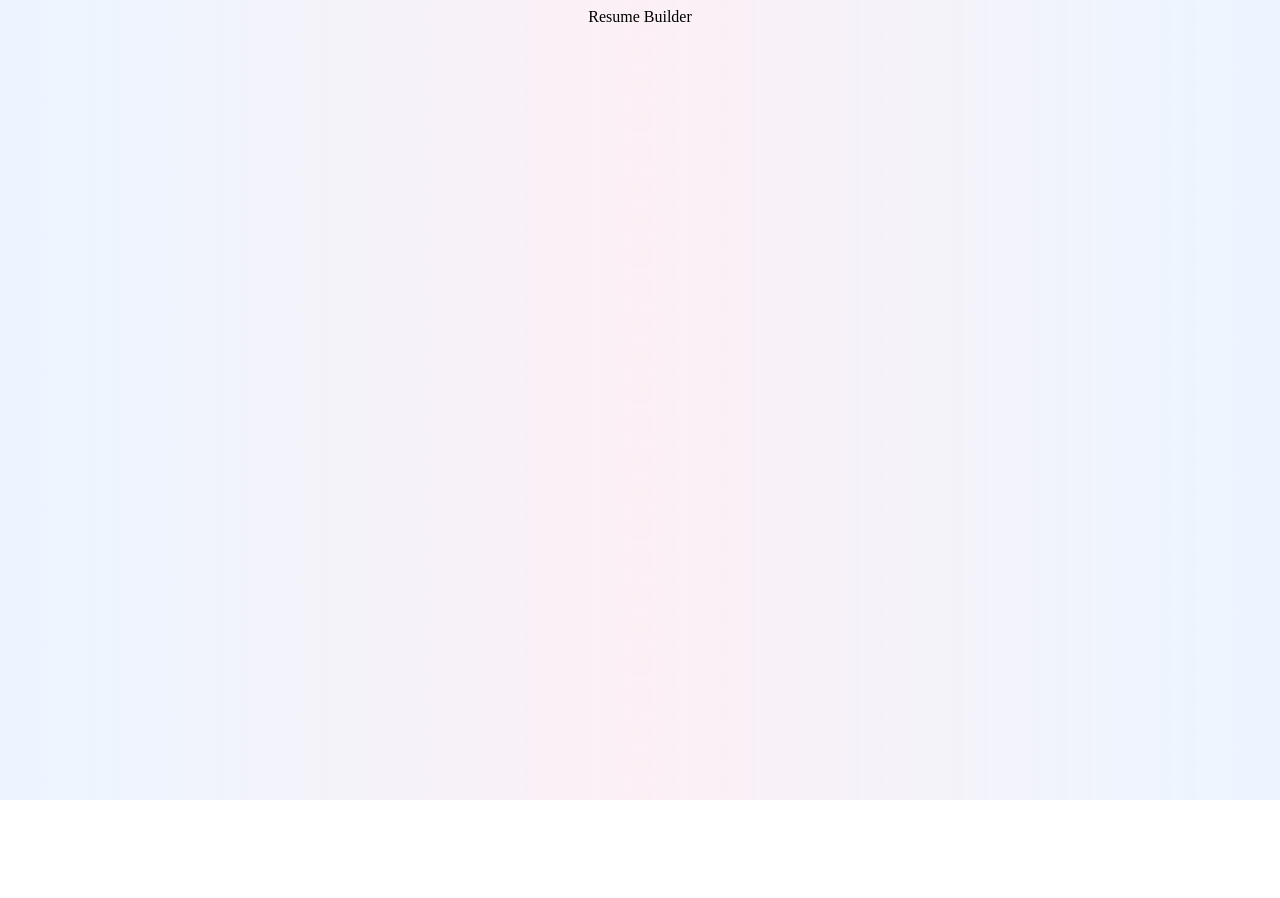
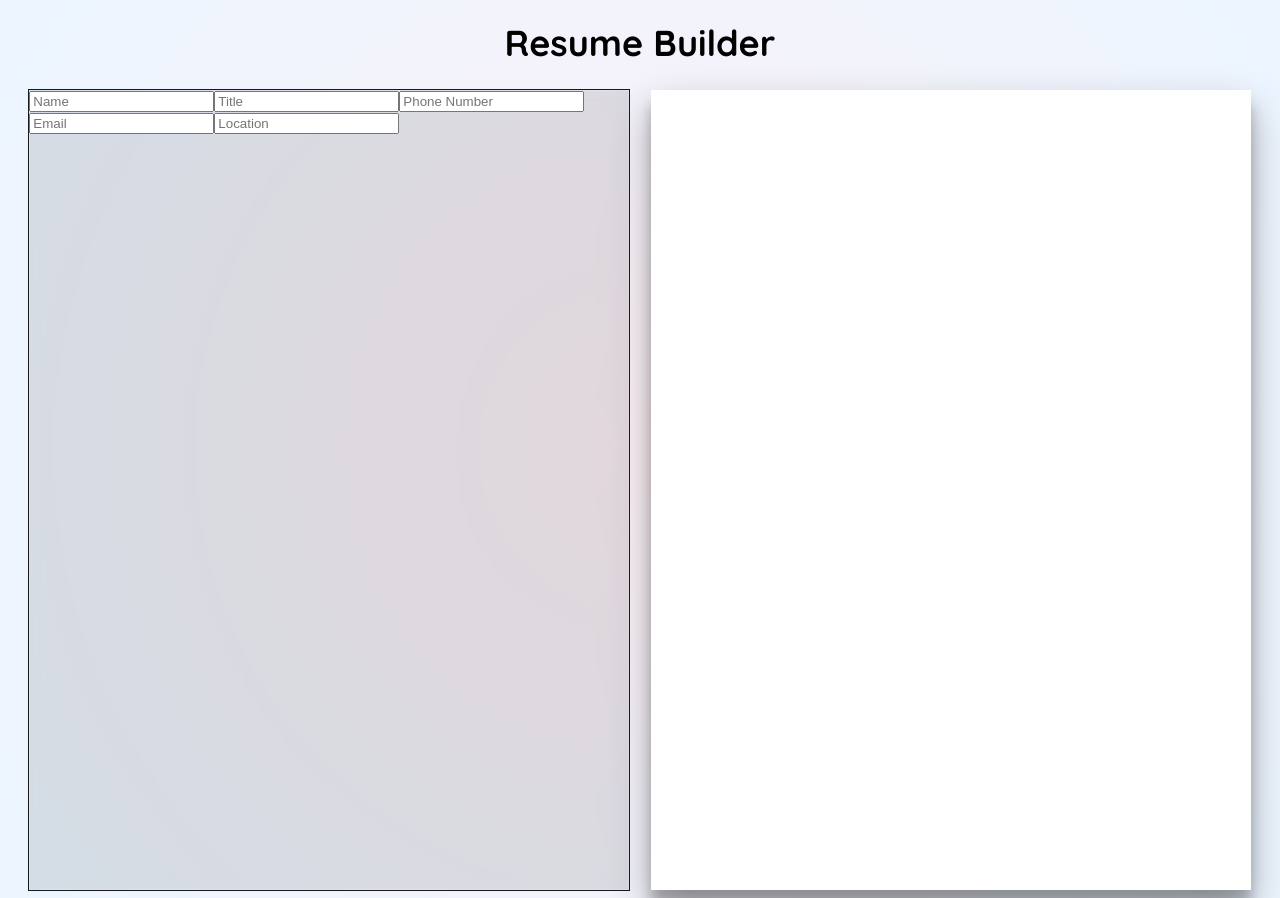
Before and after one commit to Faith-Gray/CV-Application, a React (Vite) app: page / in a window 1280 px wide. Before the commit the page ends 800 px from the top, so only its background shows below. Built offline with nearby package versions, Linux system fonts and the light colour scheme.

Commit message:
add css styles

```diff
--- a/src/App.css
+++ b/src/App.css
@@ -1,8 +1,38 @@
+
+@import url('https://fonts.googleapis.com/css2?family=Quicksand:wght@400;600;700&display=swap');
+
+
 html {
     background: rgb(238,174,202);
     background: radial-gradient(circle, rgba(238,174,202,0.18538753391981788) 0%, rgba(58,148,255,0.09575167957808128) 93%);
+    font-family: 'Quicksand', sans-serif;
 }
 
 .header {
     text-align: center;
+    font-weight: 700;
+    font-size: 36px;
+    margin-top: 20px;
+    margin-bottom: 25px;
 }
+
+.form {
+    width: 600px;
+    height: 800px;
+    box-shadow: rgba(255, 255, 255, 0.2) 0px 0px 0px 1px inset, rgba(0, 0, 0, 0.9) 0px 0px 0px 1px;
+    background-color: rgba(0, 0, 0, 0.1);
+    backdrop-filter: blur(5px);
+}
+
+.resume {
+    width: 600px;
+    height: 800px;
+    background-color: white;
+    box-shadow: rgba(0, 0, 0, 0.3) 0px 19px 38px, rgba(0, 0, 0, 0.22) 0px 15px 12px;
+}
+
+.container {
+    display: flex;
+    justify-content: space-evenly;
+
+}
--- a/src/App.jsx
+++ b/src/App.jsx
@@ -3,7 +3,6 @@ import './App.css'
 import PersonalDetailsForm from './Form/PersonalDetailsForm'
 import PersonalDetailsResume from './Resume/PersonalDetailsResume'
 import Header from './Header'
-import FormParent from './Form/FormParent'
 
 function App() {
     const [ PersonalDetailsFormData, setPersonalDetailsFormData ] = useState(
@@ -24,8 +23,17 @@ function App() {
   return (
     <div className="App">
       <Header />
-      <FormParent PersonalDetailsFormData={PersonalDetailsFormData} handleChange={handleChange}/>
-      <PersonalDetailsResume PersonalDetailsFormData={PersonalDetailsFormData} handleChange={handleChange}/>
+      <div className='container'>
+        <div className='form'>
+          <PersonalDetailsForm PersonalDetailsFormData={PersonalDetailsFormData} handleChange={handleChange}/>
+
+        </div>
+        <div className='resume'>
+          <PersonalDetailsResume PersonalDetailsFormData={PersonalDetailsFormData} handleChange={handleChange}/>
+
+        </div>
+      </div>
+
 
     </div>
   )
--- a/src/Form/FormParent.jsx
+++ /dev/null
@@ -1,13 +0,0 @@
-import PersonalDetailsForm from "./PersonalDetailsForm";
-import EducationForm from "./EducationForm";
-
-const FormParent = () => {
-    return (
-        <div>
-            {PersonalDetailsForm}
-            {EducationForm}
-        </div>
-    )
-}
-
-export default FormParent;
```
Also changed, not shown: src/Resume/ResumeParent.jsx (deleted).
